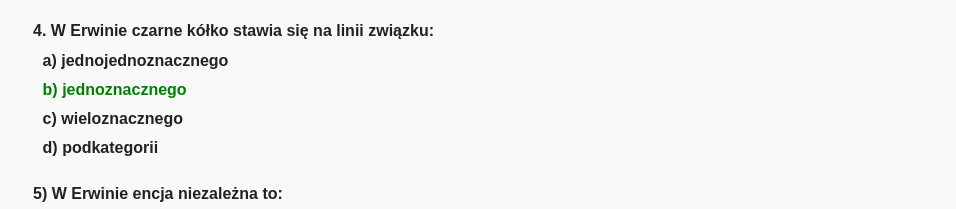
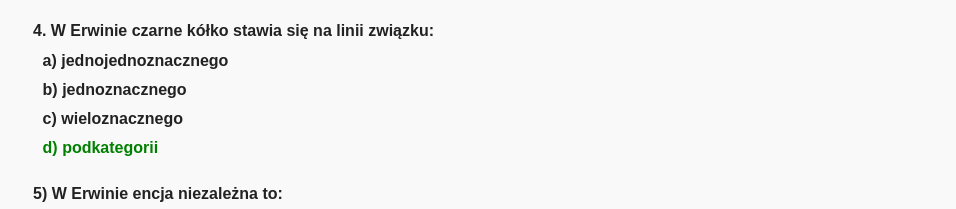
Before and after one commit to s30109/cosik, a plain HTML site: page index.html in a window 1280 px wide. Shown: the part 7993-8202 px from the top of the page, without its empty margins (157-1113 px from the left). Drawn offline with Linux system fonts and the light colour scheme.

Commit message:
Update index.html

```diff
--- a/index.html
+++ b/index.html
@@ -417,9 +417,9 @@
 <div class="question">4. W Erwinie czarne kółko stawia się na linii związku:</div>
 <ul class="answers">
   <li>a) jednojednoznacznego</li>
-  <li class="correct">b) jednoznacznego</li>
+  <li>b) jednoznacznego</li>
   <li>c) wieloznacznego</li>
-  <li>d) podkategorii</li>
+  <li class="correct">d) podkategorii</li>
 </ul>
 
 <div class="question">5) W Erwinie encja niezależna to:</div>
```
